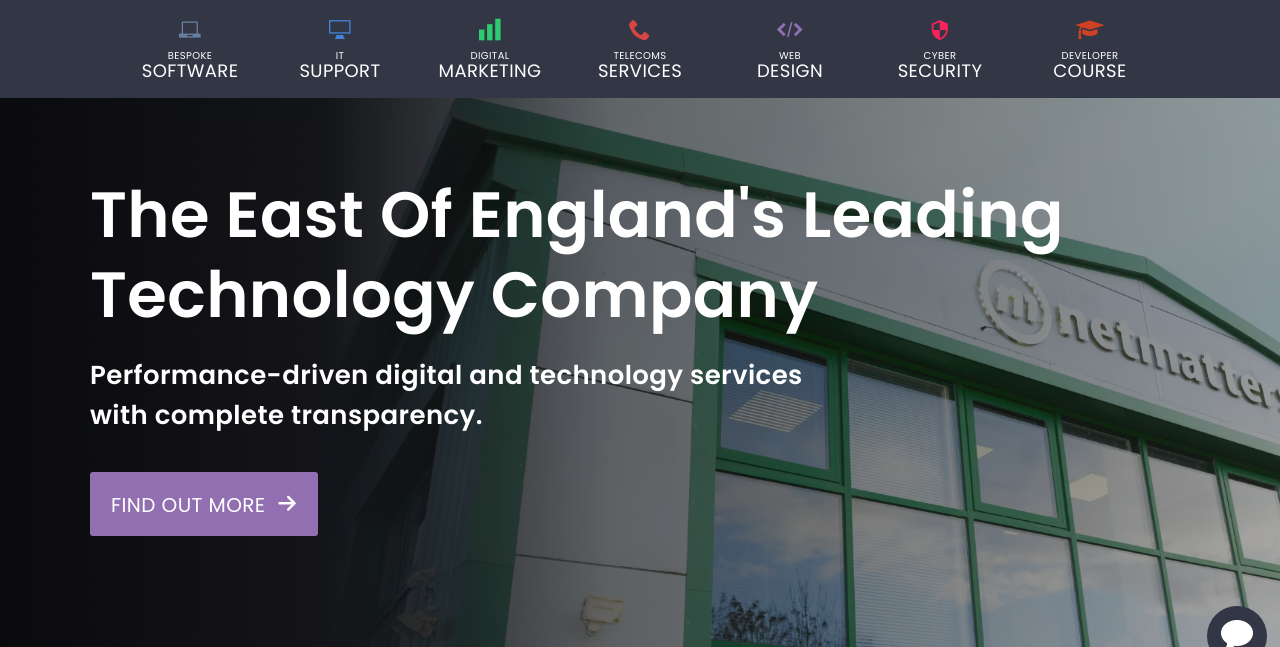
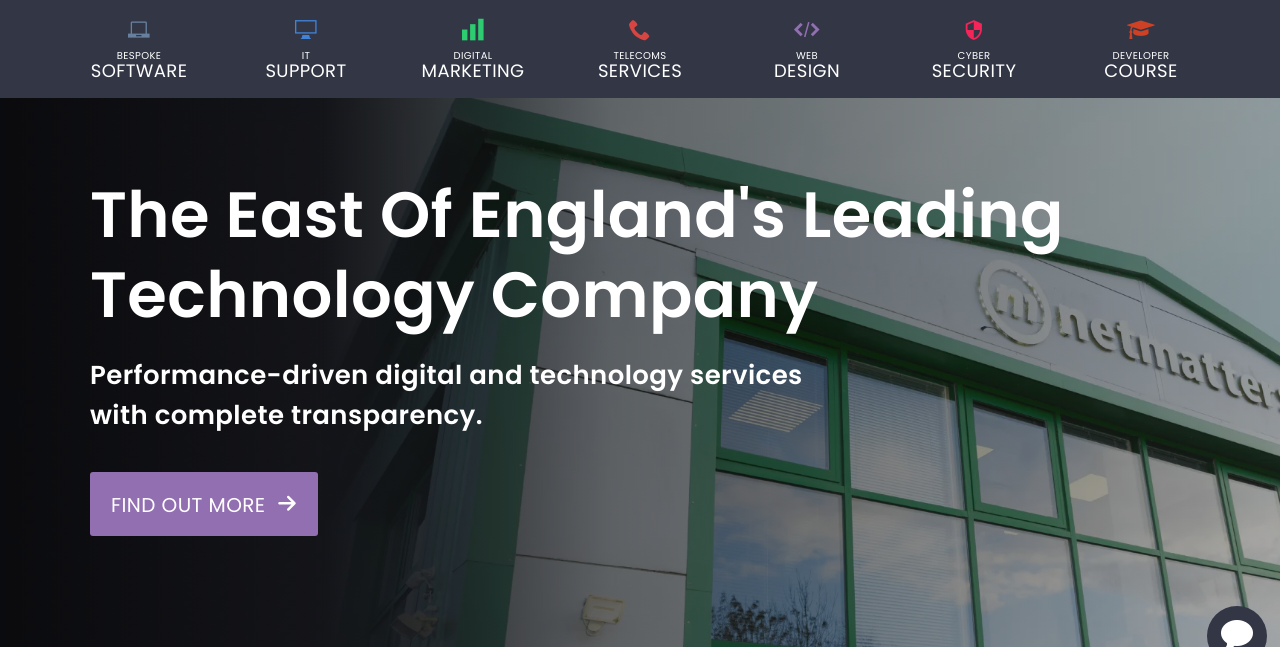
Before and after one commit to dthorpeuk/Netmatters-replica, a PHP site: page / in a window 1280 px wide. Shown: the part 110-757 px from the top of the page. Run offline with PHP 8.4, Linux system fonts and the light colour scheme; some web fonts are replaced.

Commit message:
Slight adjustment to nav
The nav bar item width has been slightly altered, and now changes with media queries

```diff
--- a/scss/sections/_nav.scss
+++ b/scss/sections/_nav.scss
@@ -50,6 +50,9 @@
     //margin-left: 20px;
     background-color: inherit;
     cursor: pointer;
+    @include mq(medium-down){
+        width:$nav-item-width-m;
+    }
 }
 .nav-item::after{
 
--- a/scss/utilities/_mixins.scss
+++ b/scss/utilities/_mixins.scss
@@ -31,7 +31,7 @@
         }
     }
     @else if $s == "medium-down"{
-        @media (max-width: $brkpoint-lg){
+        @media (max-width: $brkpoint-lg-one){
             @content;
         }
     }
--- a/scss/utilities/_variables.scss
+++ b/scss/utilities/_variables.scss
@@ -33,7 +33,8 @@
 
 //Layout constants
 $nav-height: 100px;
-$nav-item-width:150px;
+$nav-item-width:167px;
+$nav-item-width-m:134px;
 $base__font-size : 16px;
 $tab-grid-width: 60%;
 
```
Also changed, not shown: css/style.css.
